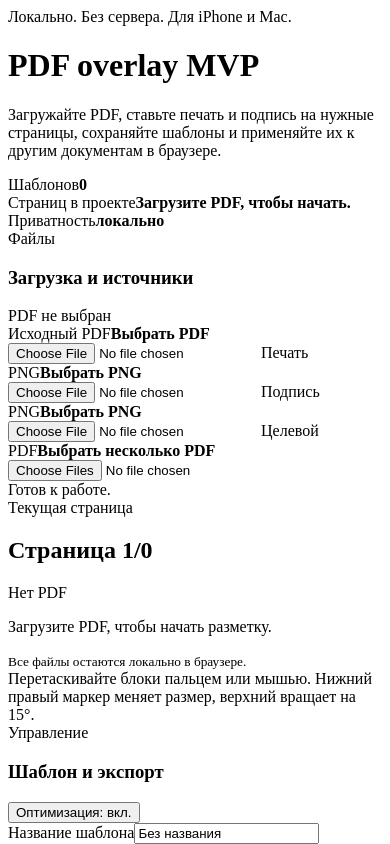
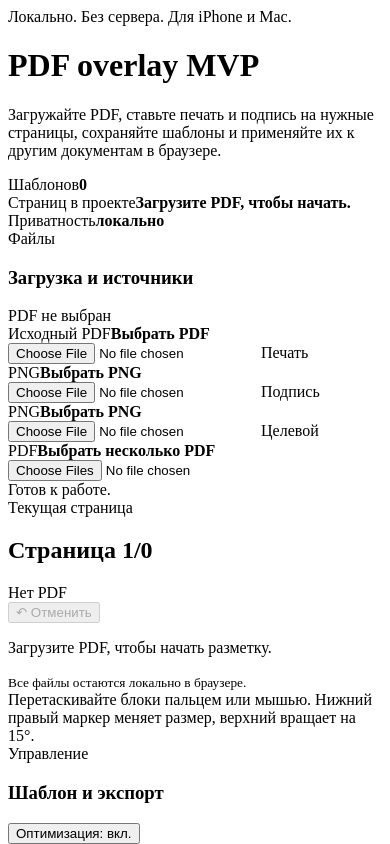
Before and after one commit to nebuhtit/pdf-overlay-mvp, a React (Vite) app: page / in a window 390 px wide. Shown: the top 844 px of the page. Built offline with nearby package versions, Linux system fonts and the light colour scheme; the HTML template or start-up script is replaced by a standard one.

Commit message:
Show mobile placement controls and add undo

```diff
--- a/public/sw.js
+++ b/public/sw.js
@@ -1,4 +1,4 @@
-const CACHE_NAME = 'pdf-overlay-mvp-v2';
+const CACHE_NAME = 'pdf-overlay-mvp-v3';
 const SHELL = ['./', './manifest.webmanifest', './icon.svg'];
 
 self.addEventListener('install', (event) => {
--- a/src/App.tsx
+++ b/src/App.tsx
@@ -1,4 +1,4 @@
-import { useEffect, useMemo, useState } from 'react';
+import { useEffect, useMemo, useRef, useState } from 'react';
 
 import { ControlPanel } from './components/ControlPanel';
 import { PageCanvas } from './components/PageCanvas';
@@ -32,6 +32,8 @@ export default function App() {
   const [targetDocs, setTargetDocs] = useState<PdfDocInfo[]>([]);
   const [assets, setAssets] = useState<Record<OverlayRole, PdfAsset | null>>({ stamp: null, signature: null });
   const [placements, setPlacements] = useState<Placement[]>([]);
+  const placementHistoryRef = useRef<Placement[][]>([]);
+  const [historyDepth, setHistoryDepth] = useState(0);
   const [selectedPageIndex, setSelectedPageIndex] = useState(0);
   const [activePlacementId, setActivePlacementId] = useState<string | null>(null);
   const [optimizeImages, setOptimizeImages] = useState(true);
@@ -81,6 +83,24 @@ export default function App() {
     () => placements.find((placement) => placement.id === activePlacementId) ?? null,
     [placements, activePlacementId],
   );
+
+  const rememberPlacements = () => {
+    placementHistoryRef.current = [...placementHistoryRef.current.slice(-29), placements.map((item) => ({ ...item }))];
+    setHistoryDepth(placementHistoryRef.current.length);
+  };
+
+  const clearPlacementHistory = () => {
+    placementHistoryRef.current = [];
+    setHistoryDepth(0);
+  };
+
+  const handleUndo = () => {
+    const previous = placementHistoryRef.current.pop();
+    if (!previous) return;
+    setPlacements(previous);
+    setHistoryDepth(placementHistoryRef.current.length);
+    setBusyMessage('Последнее действие отменено.');
+  };
 
   const readPdf = async (file: File): Promise<PdfDocInfo> => {
     const info = await loadPdfInfo(file);
@@ -188,6 +208,7 @@ export default function App() {
     setOptimizeImages(template.optimizeImages);
     setSelectedPageIndex(0);
     setActiveTemplateId(template.id);
+    clearPlacementHistory();
     setBusyMessage(`Шаблон "${template.name}" загружен.`);
   };
 
@@ -202,6 +223,7 @@ export default function App() {
 
   const handleAddPlacement = (role: OverlayRole) => {
     if (!sourceDoc) return;
+    rememberPlacements();
     const placement = createDefaultPlacement(role, selectedPageIndex, sourceDoc.pageMetrics[selectedPageIndex]);
     setPlacements((current) => [...current.filter((item) => !(item.pageIndex === selectedPageIndex && item.role === role)), placement]);
     setActivePlacementId(placement.id);
@@ -216,6 +238,7 @@ export default function App() {
     }
 
     if (targetPageIndex === 'all') {
+      rememberPlacements();
       const pagePlacements = placements.filter((placement) => placement.pageIndex !== sourcePageIndex);
       const cloned: Placement[] = [];
       for (let index = 0; index < sourceDoc.pageMetrics.length; index += 1) {
@@ -227,6 +250,7 @@ export default function App() {
     }
 
     if (targetPageIndex < 0 || targetPageIndex >= sourceDoc.pageMetrics.length) return;
+    rememberPlacements();
     setPlacements((current) => copyPlacements(current, sourcePageIndex, targetPageIndex));
   };
 
@@ -431,7 +455,10 @@ export default function App() {
               signatureUrl={currentAssets.signature?.dataUrl}
               activePlacementId={activePlacementId}
               onSelectPlacement={setActivePlacementId}
+              onBeginPlacementChange={rememberPlacements}
               onUpdatePlacement={handlePlacementUpdate}
+              canUndo={historyDepth > 0}
+              onUndo={handleUndo}
             />
 
             <ControlPanel
@@ -444,6 +471,7 @@ export default function App() {
               optimizeImages={optimizeImages}
               onToggleOptimize={() => setOptimizeImages((value) => !value)}
               onAddPlacement={handleAddPlacement}
+              onBeginPlacementChange={rememberPlacements}
               onUpdatePlacement={handlePlacementUpdate}
               onCopyPagePlacements={handleCopyPagePlacements}
               onSaveTemplate={handleSaveTemplate}
--- a/src/components/PageCanvas.tsx
+++ b/src/components/PageCanvas.tsx
@@ -15,7 +15,10 @@ type Props = {
   signatureUrl?: string;
   activePlacementId: string | null;
   onSelectPlacement: (placementId: string) => void;
+  onBeginPlacementChange: () => void;
   onUpdatePlacement: (placementId: string, patch: Partial<Placement>) => void;
+  canUndo: boolean;
+  onUndo: () => void;
 };
 
 type DragMode = 'move' | 'resize';
@@ -29,7 +32,10 @@ export function PageCanvas({
   signatureUrl,
   activePlacementId,
   onSelectPlacement,
+  onBeginPlacementChange,
   onUpdatePlacement,
+  canUndo,
+  onUndo,
 }: Props) {
   const wrapperRef = useRef<HTMLDivElement | null>(null);
   const canvasRef = useRef<HTMLCanvasElement | null>(null);
@@ -129,9 +135,14 @@ export function PageCanvas({
             <span>/{pageMetrics.length}</span>
           </h2>
         </div>
-        <div className="stageMeta">
-          {metrics ? `${metrics.width.toFixed(0)} × ${metrics.height.toFixed(0)} pt` : 'Нет PDF'}
-          {renderStatus === 'loading' ? 'Рендер...' : renderStatus === 'error' ? 'Ошибка рендера' : ''}
+        <div className="stageTools">
+          <div className="stageMeta">
+            {metrics ? `${metrics.width.toFixed(0)} × ${metrics.height.toFixed(0)} pt` : 'Нет PDF'}
+            {renderStatus === 'loading' ? 'Рендер...' : renderStatus === 'error' ? 'Ошибка рендера' : ''}
+          </div>
+          <button className="undoButton" type="button" onClick={onUndo} disabled={!canUndo}>
+            ↶ Отменить
+          </button>
         </div>
       </div>
 
@@ -142,7 +153,6 @@ export function PageCanvas({
             <div className="overlayLayer" style={{ width: stageSize.width, height: stageSize.height }}>
               {placements.map((placement) => {
                 const img = getImageUrl(placement.role);
-                if (!img) return null;
                 const isActive = placement.id === activePlacementId;
                 const style = {
                   left: `${placement.x * 100}%`,
@@ -155,15 +165,22 @@ export function PageCanvas({
                 return (
                   <div
                     key={placement.id}
-                    className={`placementBox ${isActive ? 'isActive' : ''}`}
+                    className={`placementBox ${isActive ? 'isActive' : ''} ${img ? '' : 'isPlaceholder'}`}
                     style={style}
                     onPointerDown={(event) => {
                       if ((event.target as HTMLElement).dataset.handle) return;
                       onSelectPlacement(placement.id);
+                      onBeginPlacementChange();
                       updatePlacementFromPointer(event, placement, 'move');
                     }}
                   >
-                    <img src={img} alt={getPlacementLabel(placement.role)} draggable={false} />
+                    {img ? (
+                      <img src={img} alt={getPlacementLabel(placement.role)} draggable={false} />
+                    ) : (
+                      <span className="placementPlaceholder">
+                        {placement.role === 'stamp' ? 'Загрузите печать PNG' : 'Загрузите подпись PNG'}
+                      </span>
+                    )}
                     <button
                       className="handle resize"
                       type="button"
@@ -172,6 +189,7 @@ export function PageCanvas({
                       onPointerDown={(event) => {
                         event.stopPropagation();
                         onSelectPlacement(placement.id);
+                        onBeginPlacementChange();
                         updatePlacementFromPointer(event, placement, 'resize');
                       }}
                     />
@@ -183,6 +201,7 @@ export function PageCanvas({
                       onClick={(event) => {
                         event.stopPropagation();
                         onSelectPlacement(placement.id);
+                        onBeginPlacementChange();
                         onUpdatePlacement(placement.id, { rotation: (placement.rotation + 15) % 360 });
                       }}
                     />
--- a/src/styles.css
+++ b/src/styles.css
@@ -377,13 +377,32 @@ a {
 
 .placementBox {
   position: absolute;
-  border: 1px solid rgba(125, 211, 252, 0.4);
+  border: 2px solid rgba(14, 165, 233, 0.88);
   border-radius: 16px;
   box-shadow: 0 0 0 1px rgba(15, 23, 42, 0.4), 0 12px 28px rgba(15, 23, 42, 0.45);
   overflow: visible;
   pointer-events: auto;
   background: rgba(7, 17, 31, 0.18);
   touch-action: none;
+}
+
+.placementBox.isPlaceholder {
+  display: grid;
+  place-items: center;
+  border-style: dashed;
+  background: rgba(14, 165, 233, 0.18);
+}
+
+.placementPlaceholder {
+  padding: 8px;
+  color: #082f49;
+  background: rgba(224, 242, 254, 0.92);
+  border-radius: 8px;
+  font-size: clamp(0.58rem, 2.2vw, 0.78rem);
+  font-weight: 800;
+  line-height: 1.2;
+  text-align: center;
+  pointer-events: none;
 }
 
 .placementBox.isActive {
@@ -452,6 +471,27 @@ a {
 .pageHint.subtle {
   color: var(--muted);
   margin-top: 8px;
+}
+
+.stageTools {
+  display: grid;
+  justify-items: end;
+  gap: 8px;
+}
+
+.undoButton {
+  min-height: 38px;
+  padding: 8px 12px;
+  border-radius: 12px;
+  color: #082f49;
+  background: var(--accent);
+  font-weight: 800;
+}
+
+.undoButton:disabled {
+  color: var(--muted);
+  background: rgba(148, 163, 184, 0.12);
+  cursor: default;
 }
 
 .field {
@@ -709,6 +749,38 @@ a {
     touch-action: none;
   }
 
+  .stageHeader {
+    align-items: flex-start;
+  }
+
+  .stageMeta {
+    font-size: 0.76rem;
+  }
+
+  .undoButton {
+    min-height: 44px;
+    padding-inline: 14px;
+  }
+
+  .handle {
+    width: 30px;
+    height: 30px;
+  }
+
+  .handle.resize {
+    right: -15px;
+    bottom: -15px;
+  }
+
+  .handle.rotate {
+    top: -16px;
+  }
+
+  .placementLabel {
+    top: -34px;
+    font-size: 0.68rem;
+  }
+
   .batchQueueItem {
     align-items: stretch;
   }
```
Also changed, not shown: src/components/ControlPanel.tsx (+11 -1 lines).
